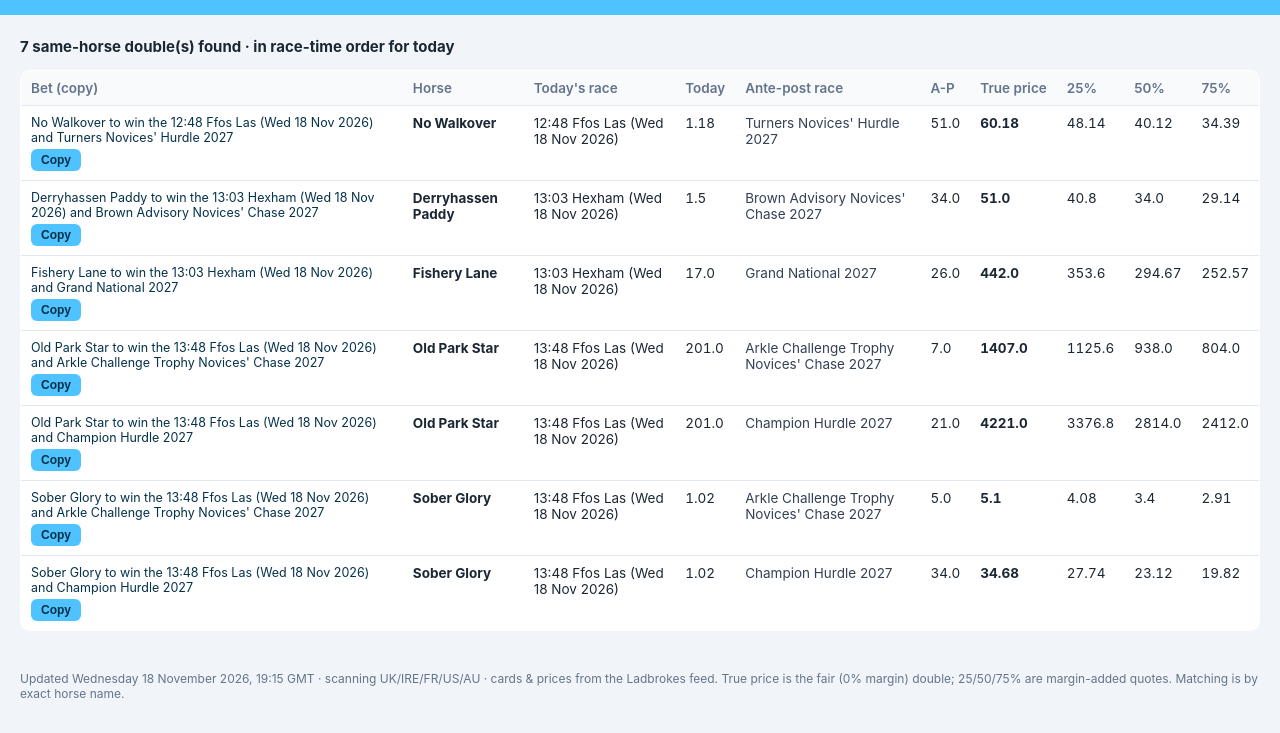
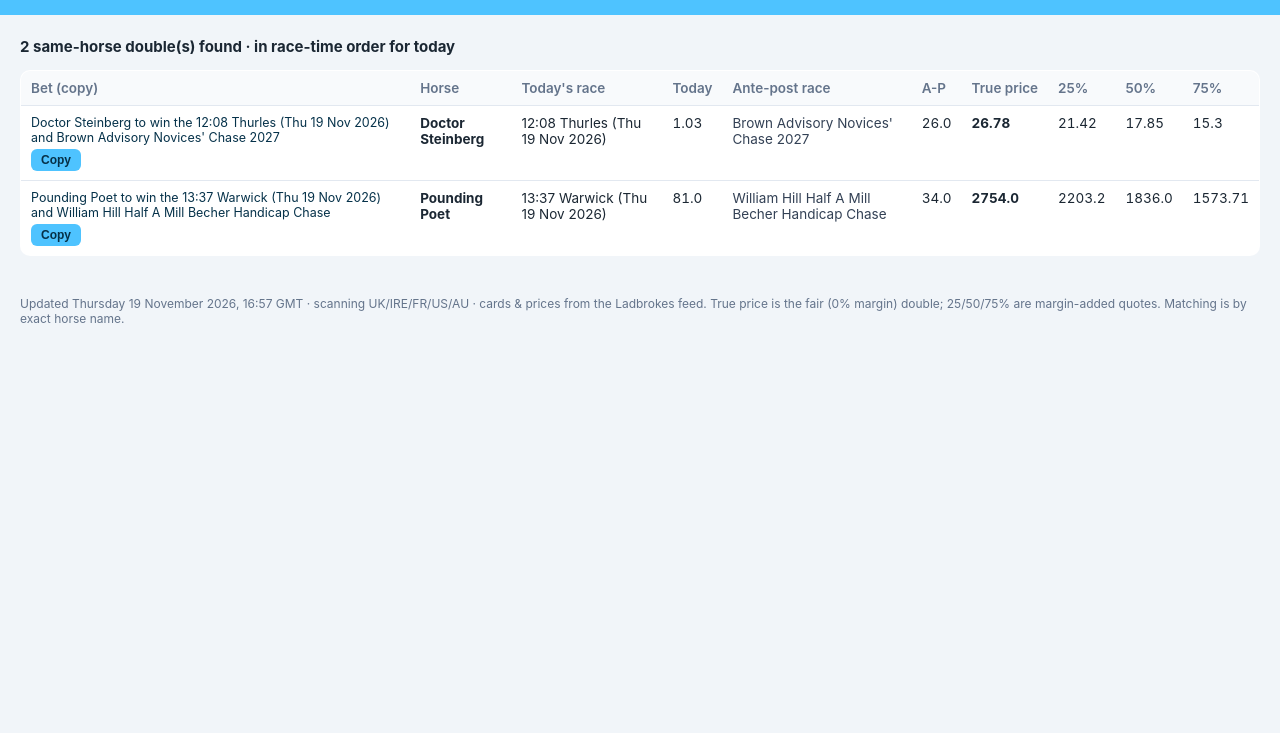
Before and after one commit to iRozz1985/same-horse-doubles, a plain HTML site: page index.html in a window 1280 px wide. Shown: the part 67-800 px from the top of the page. Drawn offline with Linux system fonts and the light colour scheme.

Commit message:
Update same-horse doubles

```diff
--- a/index.html
+++ b/index.html
@@ -42,17 +42,12 @@
      "win today AND win the feature" priced with the independent model</p>
 </header>
 <main>
-  <p class='count'>7 same-horse double(s) found &middot; in race-time order for today</p><table><colgroup><col class='c-bet'><col class='c-horse'><col class='c-trace'><col class='c-tp'><col class='c-ap'><col class='c-app'><col class='c-fair'><col class='c-q'><col class='c-q'><col class='c-q'></colgroup><thead><tr><th>Bet (copy)</th><th>Horse</th><th>Today's race</th><th>Today</th><th>Ante-post race</th><th>A-P</th><th>True price</th><th>25%</th><th>50%</th><th>75%</th></tr></thead><tbody><tr><td class='bet'><span class='bettext'>No Walkover to win the 12:48 Ffos Las (Wed 18 Nov 2026) and Turners Novices&#x27; Hurdle 2027</span><button class='copybtn' type='button' data-copy="No Walkover to win the 12:48 Ffos Las (Wed 18 Nov 2026) and Turners Novices&#x27; Hurdle 2027" onclick='copyBet(this)'>Copy</button></td><td class='horse'>No Walkover</td><td>12:48 Ffos Las (Wed 18 Nov 2026)</td><td class='num'>1.18</td><td class='ap'>Turners Novices&#x27; Hurdle 2027</td><td class='num'>51.0</td><td class='num fair'>60.18</td><td class='num'>48.14</td><td class='num'>40.12</td><td class='num'>34.39</td></tr>
-<tr><td class='bet'><span class='bettext'>Derryhassen Paddy to win the 13:03 Hexham (Wed 18 Nov 2026) and Brown Advisory Novices&#x27; Chase 2027</span><button class='copybtn' type='button' data-copy="Derryhassen Paddy to win the 13:03 Hexham (Wed 18 Nov 2026) and Brown Advisory Novices&#x27; Chase 2027" onclick='copyBet(this)'>Copy</button></td><td class='horse'>Derryhassen Paddy</td><td>13:03 Hexham (Wed 18 Nov 2026)</td><td class='num'>1.5</td><td class='ap'>Brown Advisory Novices&#x27; Chase 2027</td><td class='num'>34.0</td><td class='num fair'>51.0</td><td class='num'>40.8</td><td class='num'>34.0</td><td class='num'>29.14</td></tr>
-<tr><td class='bet'><span class='bettext'>Fishery Lane to win the 13:03 Hexham (Wed 18 Nov 2026) and Grand National 2027</span><button class='copybtn' type='button' data-copy="Fishery Lane to win the 13:03 Hexham (Wed 18 Nov 2026) and Grand National 2027" onclick='copyBet(this)'>Copy</button></td><td class='horse'>Fishery Lane</td><td>13:03 Hexham (Wed 18 Nov 2026)</td><td class='num'>17.0</td><td class='ap'>Grand National 2027</td><td class='num'>26.0</td><td class='num fair'>442.0</td><td class='num'>353.6</td><td class='num'>294.67</td><td class='num'>252.57</td></tr>
-<tr><td class='bet'><span class='bettext'>Old Park Star to win the 13:48 Ffos Las (Wed 18 Nov 2026) and Arkle Challenge Trophy Novices&#x27; Chase 2027</span><button class='copybtn' type='button' data-copy="Old Park Star to win the 13:48 Ffos Las (Wed 18 Nov 2026) and Arkle Challenge Trophy Novices&#x27; Chase 2027" onclick='copyBet(this)'>Copy</button></td><td class='horse'>Old Park Star</td><td>13:48 Ffos Las (Wed 18 Nov 2026)</td><td class='num'>201.0</td><td class='ap'>Arkle Challenge Trophy Novices&#x27; Chase 2027</td><td class='num'>7.0</td><td class='num fair'>1407.0</td><td class='num'>1125.6</td><td class='num'>938.0</td><td class='num'>804.0</td></tr>
-<tr><td class='bet'><span class='bettext'>Old Park Star to win the 13:48 Ffos Las (Wed 18 Nov 2026) and Champion Hurdle 2027</span><button class='copybtn' type='button' data-copy="Old Park Star to win the 13:48 Ffos Las (Wed 18 Nov 2026) and Champion Hurdle 2027" onclick='copyBet(this)'>Copy</button></td><td class='horse'>Old Park Star</td><td>13:48 Ffos Las (Wed 18 Nov 2026)</td><td class='num'>201.0</td><td class='ap'>Champion Hurdle 2027</td><td class='num'>21.0</td><td class='num fair'>4221.0</td><td class='num'>3376.8</td><td class='num'>2814.0</td><td class='num'>2412.0</td></tr>
-<tr><td class='bet'><span class='bettext'>Sober Glory to win the 13:48 Ffos Las (Wed 18 Nov 2026) and Arkle Challenge Trophy Novices&#x27; Chase 2027</span><button class='copybtn' type='button' data-copy="Sober Glory to win the 13:48 Ffos Las (Wed 18 Nov 2026) and Arkle Challenge Trophy Novices&#x27; Chase 2027" onclick='copyBet(this)'>Copy</button></td><td class='horse'>Sober Glory</td><td>13:48 Ffos Las (Wed 18 Nov 2026)</td><td class='num'>1.02</td><td class='ap'>Arkle Challenge Trophy Novices&#x27; Chase 2027</td><td class='num'>5.0</td><td class='num fair'>5.1</td><td class='num'>4.08</td><td class='num'>3.4</td><td class='num'>2.91</td></tr>
-<tr><td class='bet'><span class='bettext'>Sober Glory to win the 13:48 Ffos Las (Wed 18 Nov 2026) and Champion Hurdle 2027</span><button class='copybtn' type='button' data-copy="Sober Glory to win the 13:48 Ffos Las (Wed 18 Nov 2026) and Champion Hurdle 2027" onclick='copyBet(this)'>Copy</button></td><td class='horse'>Sober Glory</td><td>13:48 Ffos Las (Wed 18 Nov 2026)</td><td class='num'>1.02</td><td class='ap'>Champion Hurdle 2027</td><td class='num'>34.0</td><td class='num fair'>34.68</td><td class='num'>27.74</td><td class='num'>23.12</td><td class='num'>19.82</td></tr>
+  <p class='count'>2 same-horse double(s) found &middot; in race-time order for today</p><table><colgroup><col class='c-bet'><col class='c-horse'><col class='c-trace'><col class='c-tp'><col class='c-ap'><col class='c-app'><col class='c-fair'><col class='c-q'><col class='c-q'><col class='c-q'></colgroup><thead><tr><th>Bet (copy)</th><th>Horse</th><th>Today's race</th><th>Today</th><th>Ante-post race</th><th>A-P</th><th>True price</th><th>25%</th><th>50%</th><th>75%</th></tr></thead><tbody><tr><td class='bet'><span class='bettext'>Doctor Steinberg to win the 12:08 Thurles (Thu 19 Nov 2026) and Brown Advisory Novices&#x27; Chase 2027</span><button class='copybtn' type='button' data-copy="Doctor Steinberg to win the 12:08 Thurles (Thu 19 Nov 2026) and Brown Advisory Novices&#x27; Chase 2027" onclick='copyBet(this)'>Copy</button></td><td class='horse'>Doctor Steinberg</td><td>12:08 Thurles (Thu 19 Nov 2026)</td><td class='num'>1.03</td><td class='ap'>Brown Advisory Novices&#x27; Chase 2027</td><td class='num'>26.0</td><td class='num fair'>26.78</td><td class='num'>21.42</td><td class='num'>17.85</td><td class='num'>15.3</td></tr>
+<tr><td class='bet'><span class='bettext'>Pounding Poet to win the 13:37 Warwick (Thu 19 Nov 2026) and William Hill Half A Mill Becher Handicap Chase</span><button class='copybtn' type='button' data-copy="Pounding Poet to win the 13:37 Warwick (Thu 19 Nov 2026) and William Hill Half A Mill Becher Handicap Chase" onclick='copyBet(this)'>Copy</button></td><td class='horse'>Pounding Poet</td><td>13:37 Warwick (Thu 19 Nov 2026)</td><td class='num'>81.0</td><td class='ap'>William Hill Half A Mill Becher Handicap Chase</td><td class='num'>34.0</td><td class='num fair'>2754.0</td><td class='num'>2203.2</td><td class='num'>1836.0</td><td class='num'>1573.71</td></tr>
 </tbody></table>
 </main>
 <footer>
-  Updated Wednesday 18 November 2026, 19:15 GMT &middot; scanning UK/IRE/FR/US/AU &middot;
+  Updated Thursday 19 November 2026, 16:57 GMT &middot; scanning UK/IRE/FR/US/AU &middot;
   cards &amp; prices from the Ladbrokes feed. True price is the fair (0% margin)
   double; 25/50/75% are margin-added quotes. Matching is by exact horse name.
 </footer>
```
